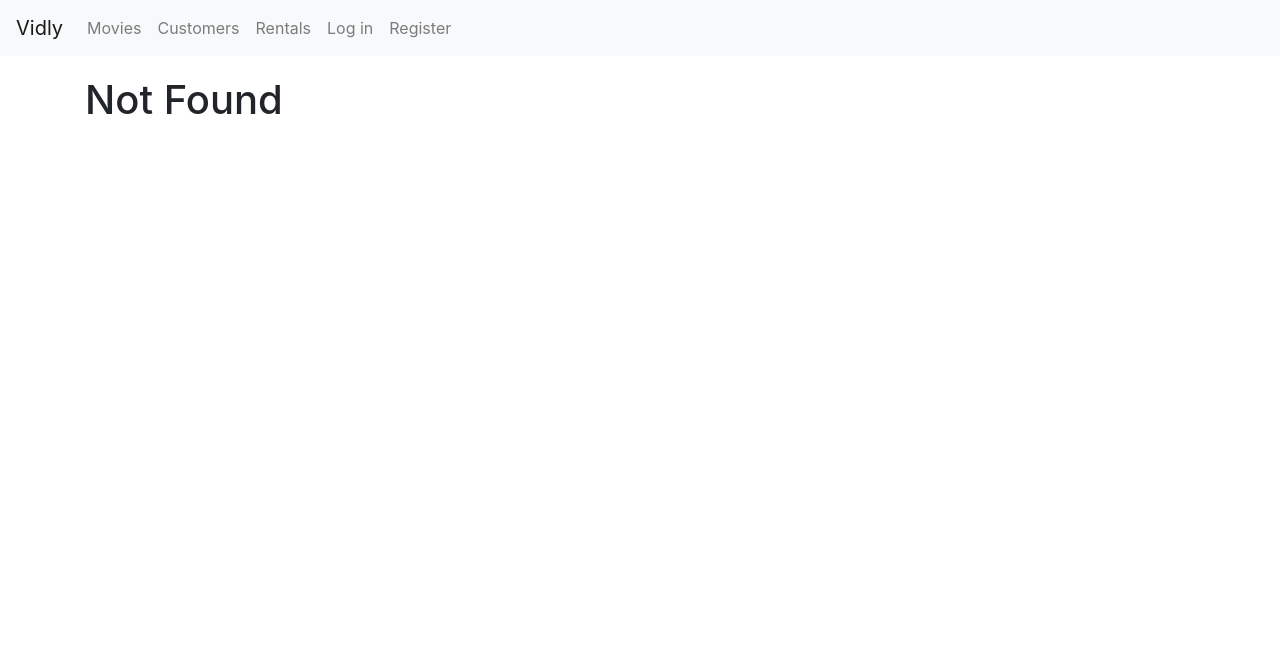
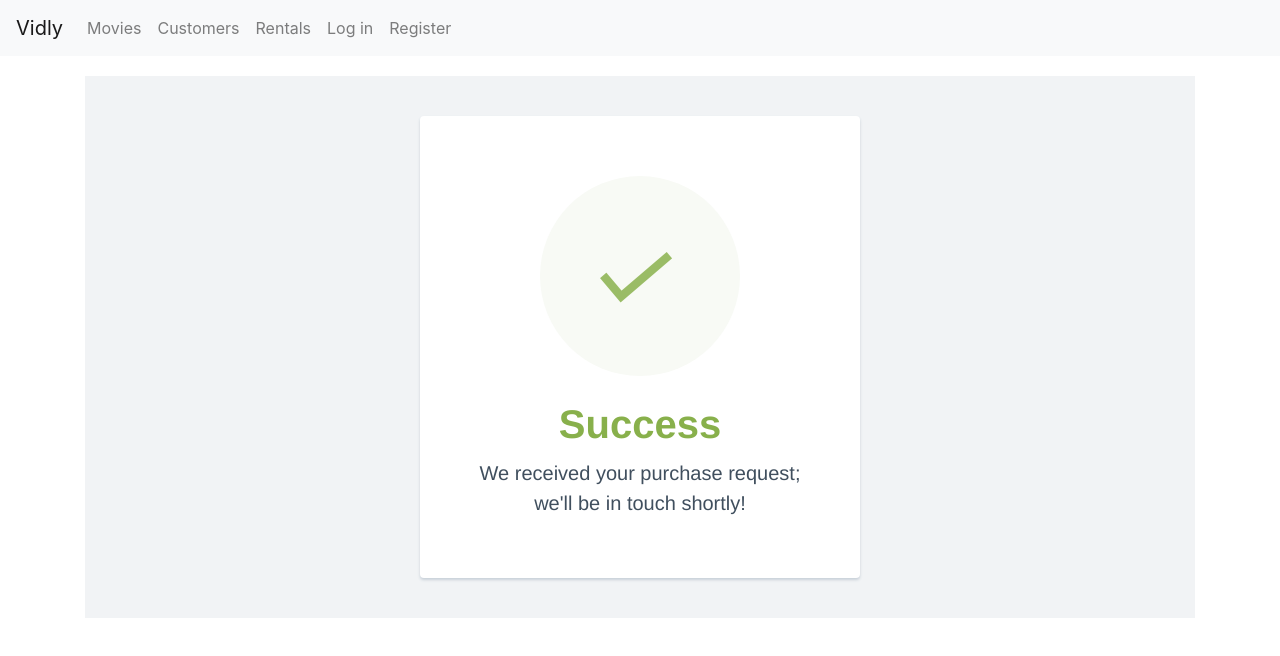
Before and after one commit to thepractitioner1/Vidly-Frontend, a React (Create React App) app: page /success in a window 1280 px wide. Before the commit this address led to /notFound. Shown: the top 656 px of the page. Built offline with nearby package versions, Linux system fonts and the light colour scheme.

Commit message:
Added success page

```diff
--- a/src/App.js
+++ b/src/App.js
@@ -15,6 +15,7 @@ import auth from "./services/authService"
 import { ToastContainer } from "react-toastify";
 import "react-toastify/dist/ReactToastify.css"
 import "./App.css";
+import SuccessPage from "./componenets/success";
 
 class App extends Component {
   state = {
@@ -35,6 +36,7 @@ class App extends Component {
             <Route path="/register" component={RegistrationForm} />
             <Route path="/login" component={LoginForm} />
             <Route path="/logout" component={Logout} />
+            <Route path="/success" component={SuccessPage}/>
             <ProtectedRoute
               path="/movies/:id" component={MovieForm} />
             <ProtectedRoute path="/rent/getMovie/:id" component = {RentalForm}/>
--- a/src/componenets/moviesTable.jsx
+++ b/src/componenets/moviesTable.jsx
@@ -23,7 +23,7 @@ class MoviesTable extends Component {
     {
       key: "rentButton", content: movie => {
         return (
-          <a href={`http://localhost:8080/paga-webservices/oauth2/authorization?client_id=C1CA7F81-383E-4FFD-9317-D96D606502A8&response_type=code&redirect_uri=http://localhost:3000/rent/getMovie/${movie._id}&state=state&scope=USER_DEPOSIT_FROM_CARD+MERCHANT_PAYMENT+USER_DETAILS_REQUEST&user_data=FIRST_NAME+LAST_NAME+USERNAME+EMAIL`}>
+          <a href={`http://e922522ab493.ngrok.io/paga-webservices/oauth2/authorization?client_id=A6C42F91-ABCB-412F-B65D-AF0871F86604&response_type=code&redirect_uri=http://localhost:3000/rent/getMovie/${movie._id}&state=state&scope=USER_DEPOSIT_FROM_CARD+MERCHANT_PAYMENT+USER_DETAILS_REQUEST&user_data=FIRST_NAME+LAST_NAME+USERNAME+EMAIL`}>
             <button className="btn btn-primary">
               Rent
             </button>
--- a/src/componenets/rentalForm.jsx
+++ b/src/componenets/rentalForm.jsx
@@ -49,7 +49,7 @@ class RentalForm extends Component {
             const response = await payMerchant(code,movieId);
             console.log(response);
             if(response.data.status === 500 || response.data.status === 400 || response.data.status === 401) return window.location = '/notFound';
-            return window.location = "/"
+            return window.location = "/success"
         }catch(ex){
             if (ex.response && ex.response.status === 400 && ex.responsse.status === 500){
                 console.log("something failed")
--- /dev/null
+++ b/src/componenets/success.jsx
@@ -0,0 +1,53 @@
+import React, { Component } from "react";
+
+class SuccessPage extends Component {
+    render() {
+        return (
+            <div style={{
+                margin: "0",
+                width:"100%",
+                textAlign: "center",
+                padding: "40px 0",
+                backgroundColor: " #f1f3f5"
+            }} className="container">
+
+                <div style={{
+                    background: "white",
+                    padding: "60px",
+                    borderRadius: "4px",
+                    boxShadow: "0 2px 3px #C8D0D8",
+                    display: "inline-block",
+                    margin: "0 auto"
+                }}>
+                    <div style={{ borderRadius: "200px", height: "200px", width: "200px", background: "#F8FAF5", margin: "0 auto" }}>
+                        <br/>
+                        <i style={{
+                            color: "#9ABC66",
+                            fontSize: "100px",
+                            lineheight: "200px",
+                            marginLeft: "-15px"
+                        }}>✓</i>
+                    </div>
+                    <br></br>
+                    <h1 style={{
+                        color: "#88B04B",
+                        fontFamily: "Nunito Sans, Helvetica Neue, sans-serif",
+                        fontWeight: "900",
+                        fontSize: "40px",
+                        marginBottom: "10px"
+                    }}>Success</h1>
+                    <p style={{
+                        color: "#404F5E",
+                        fontFamily: "Nunito Sans, Helvetica Neue, sans-serif",
+                        fontSize: "20px",
+                        margin: "0"
+                    }}>We received your purchase request;<br /> we'll be in touch shortly!</p>
+                </div>
+
+            </div >
+        )
+    }
+}
+
+
+export default SuccessPage;
```
